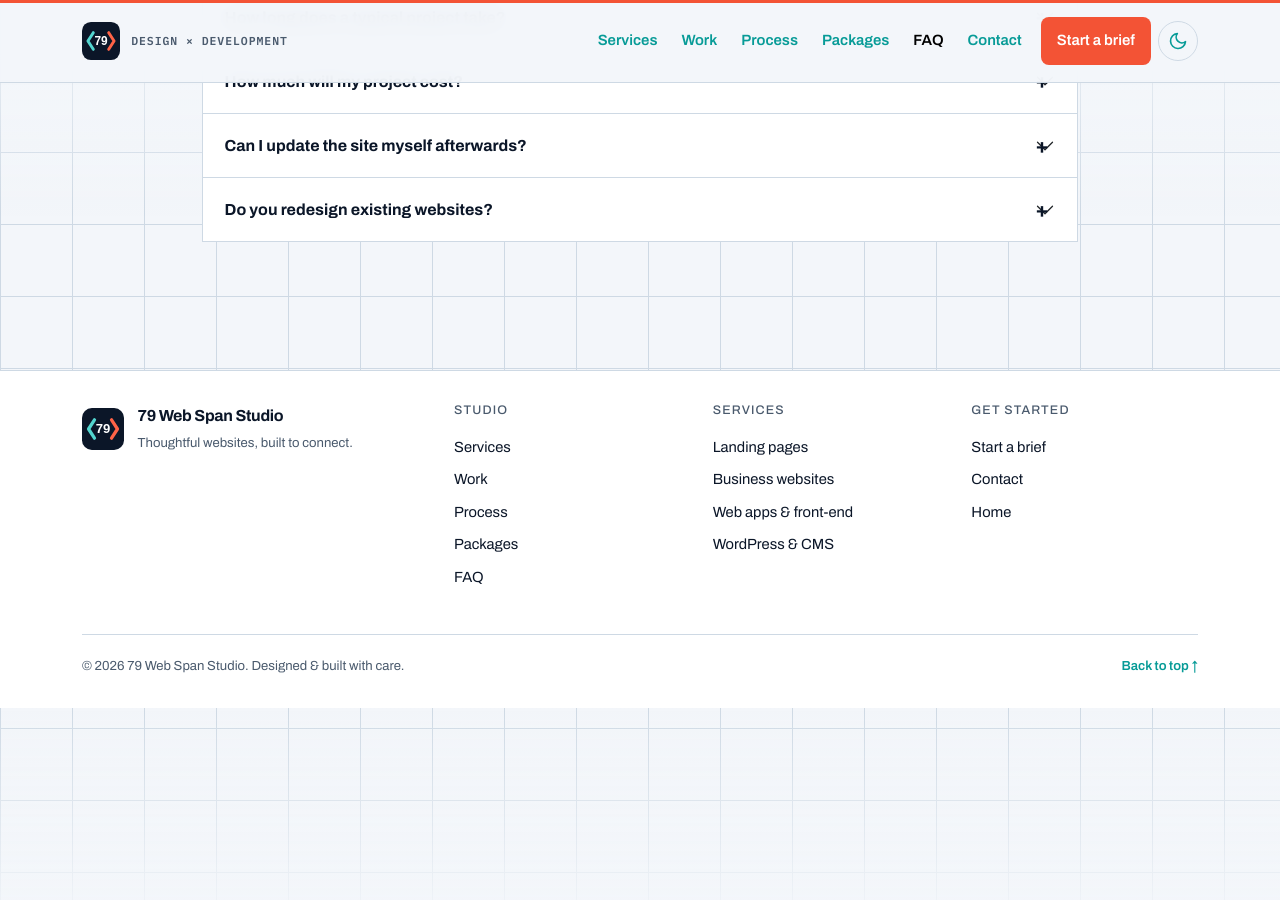
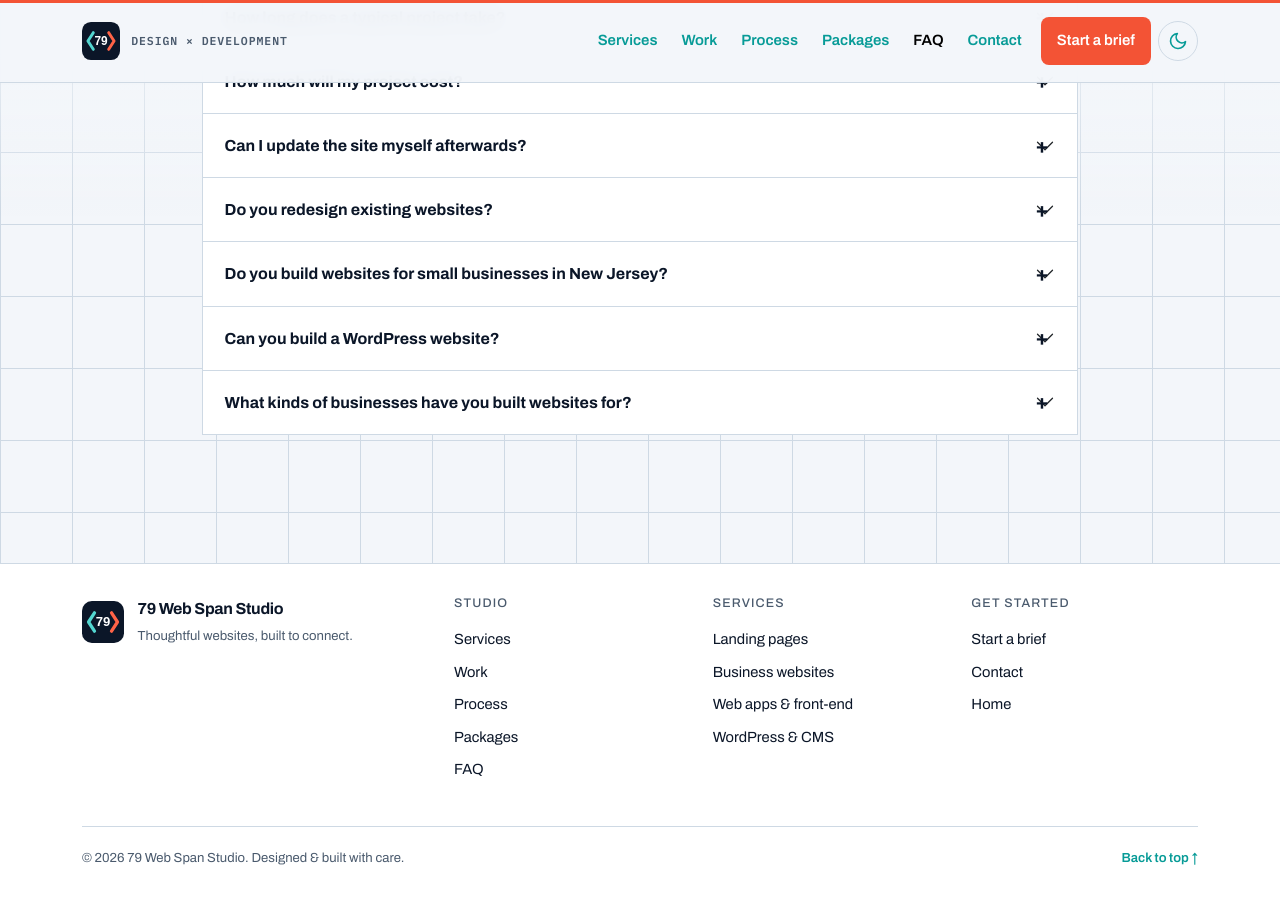
Before and after one commit to Khushee16/khushee16.github.io, a Jekyll site: the page built from faq.html, in a window 1280 px wide and 900 px high, scrolled down 784 px. Built offline with Jekyll 4.4.1, drawn with Linux system fonts in a browser that asks for light colours.

Commit message:
SEO: add 3 local/WordPress FAQ entries targeting real searches

```diff
--- a/faq.html
+++ b/faq.html
@@ -1,6 +1,6 @@
 ---
 layout: default
-title: FAQ
+title: FAQ — Website Design for Small Businesses in New Jersey
 ---
 <section id="faq">
       <div class="container faq-wrap">
@@ -45,6 +45,18 @@ title: FAQ
             <h3 class="accordion-header"><button class="accordion-button collapsed" type="button" data-bs-toggle="collapse" data-bs-target="#faqNine" aria-expanded="false" aria-controls="faqNine">Do you redesign existing websites?</button></h3>
             <div id="faqNine" class="accordion-collapse collapse" data-bs-parent="#faqAccordion"><div class="accordion-body">Absolutely — it is one of the core services. We audit what is working, keep it, and rebuild what is not, without losing your search presence.</div></div>
           </div>
+          <div class="accordion-item">
+            <h3 class="accordion-header"><button class="accordion-button collapsed" type="button" data-bs-toggle="collapse" data-bs-target="#faqTen" aria-expanded="false" aria-controls="faqTen">Do you build websites for small businesses in New Jersey?</button></h3>
+            <div id="faqTen" class="accordion-collapse collapse" data-bs-parent="#faqAccordion"><div class="accordion-body">Yes. 79 Web Span Studio is based in Glassboro, New Jersey, and works with small businesses across New Jersey — and with remote clients anywhere. Business websites, WordPress sites, and landing pages are the core work.</div></div>
+          </div>
+          <div class="accordion-item">
+            <h3 class="accordion-header"><button class="accordion-button collapsed" type="button" data-bs-toggle="collapse" data-bs-target="#faqEleven" aria-expanded="false" aria-controls="faqEleven">Can you build a WordPress website?</button></h3>
+            <div id="faqEleven" class="accordion-collapse collapse" data-bs-parent="#faqAccordion"><div class="accordion-body">Yes. We build custom WordPress themes — for example the Ember &amp; Oak restaurant theme and the EverAfter wedding planner theme in our portfolio — with an editor-friendly setup so you can update content yourself afterwards.</div></div>
+          </div>
+          <div class="accordion-item">
+            <h3 class="accordion-header"><button class="accordion-button collapsed" type="button" data-bs-toggle="collapse" data-bs-target="#faqTwelve" aria-expanded="false" aria-controls="faqTwelve">What kinds of businesses have you built websites for?</button></h3>
+            <div id="faqTwelve" class="accordion-collapse collapse" data-bs-parent="#faqAccordion"><div class="accordion-body">Salons (Luxe Nails Studio), restaurants (Ember &amp; Oak), dental clinics (BrightSmile Dental Care), real estate (Haven Homes), gyms (IronPeak Fitness), cafes (The Daily Grind), and wedding planners (EverAfter Events). You can see live demos of all of them on the Work page.</div></div>
+          </div>
         </div>
       </div>
     </section>
```
